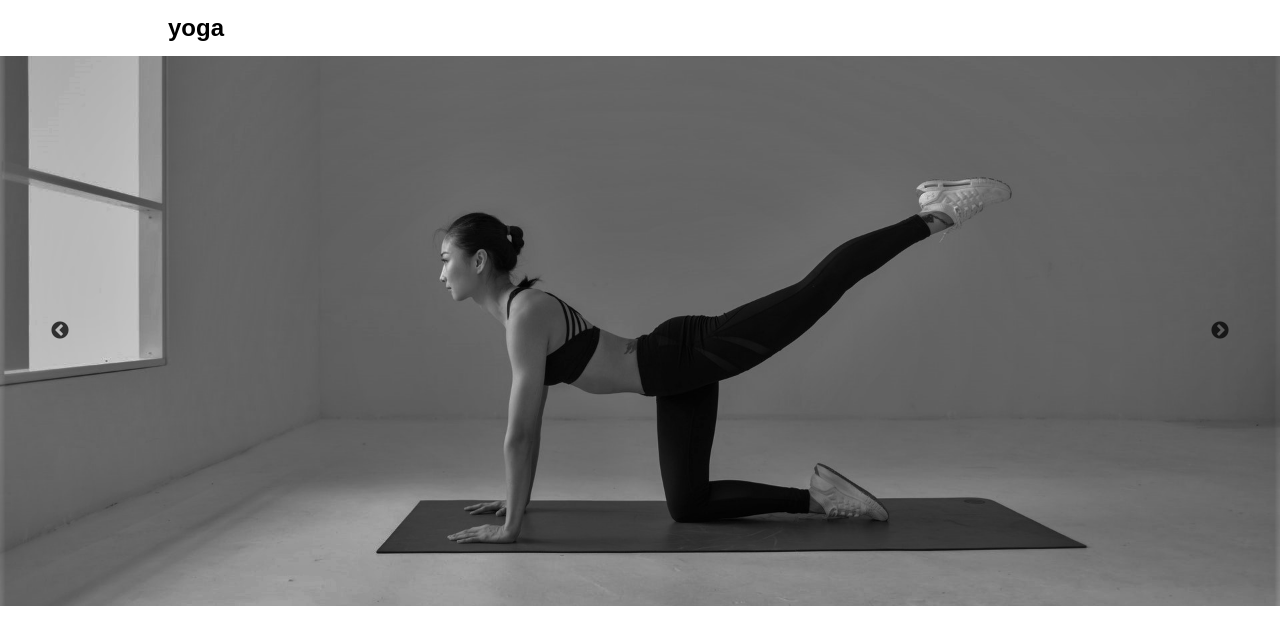
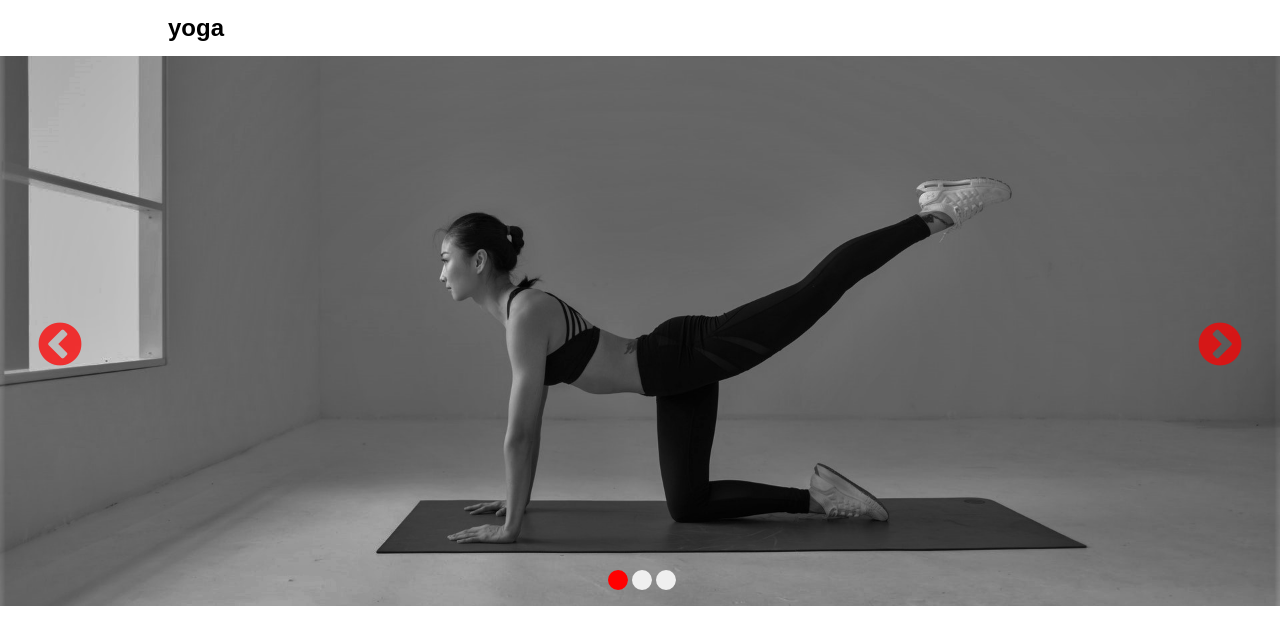
Before and after one commit to Tcodingg/yoga, a React (Create React App) app: page / in a window 1280 px wide. Shown: the top 644 px of the page. Built offline with nearby package versions, Linux system fonts and the light colour scheme.

Commit message:
style slide dots

```diff
--- a/src/components/Slides/Slides.css
+++ b/src/components/Slides/Slides.css
@@ -8,23 +8,24 @@
 .react-slick-parent .slick-prev,
 .react-slick-parent .slick-next {
    position: absolute;
+   z-index: 1;
    top: 50%;
 }
 .react-slick-parent .slick-prev {
-   color: black;
-   z-index: 1;
    left: 50px;
 }
 .react-slick-parent .slick-next {
-   color: rgb(194, 16, 16);
    right: 50px;
-   z-index: 1;
-   display: none;
 }
 
 .react-slick-parent .slick-prev:before,
 .slick-next:before {
-   color: black;
+   color: red;
+   font-size: 50px;
+   display: flex;
+   justify-content: center;
+   align-items: center;
+   flex-direction: row;
 }
 .slide-wrapper {
    position: relative;
@@ -54,3 +55,31 @@
    width: 100%;
    overflow: hidden;
 }
+
+.dotsClass {
+   position: absolute;
+   list-style: none;
+   transform: translateY(-90deg);
+   bottom: -10px;
+   left: 0;
+   text-align: center;
+   width: 100%;
+   padding: 10;
+   margin: 0;
+   transform: rotate(-90deg);
+}
+
+.dotsClass button {
+   border-radius: 50%;
+   height: 20px;
+   width: 20px;
+   outline: none;
+   border: none;
+   font-size: 0;
+}
+.dotsClass .slick-active button {
+   background: red;
+}
+.dotsClass button:hover {
+   cursor: pointer;
+}
--- a/src/components/Slides/Slides.js
+++ b/src/components/Slides/Slides.js
@@ -14,9 +14,9 @@ const Slides = () => {
       autoplaySpeed: 6000,
       arrows: true,
       className: "react-slick-parent",
+      dotsClass: "dotsClass",
    };
    return (
-      <div className="">
       <Slider {...settings}>
          <div className="slide-wrapper">
             <div className="slide-1"></div>
@@ -28,7 +28,6 @@ const Slides = () => {
             <div className="slide-3"></div>
          </div>
       </Slider>
-      </div>
    );
 };
 
```
Lines whose indentation alone changed are shown as unchanged.
